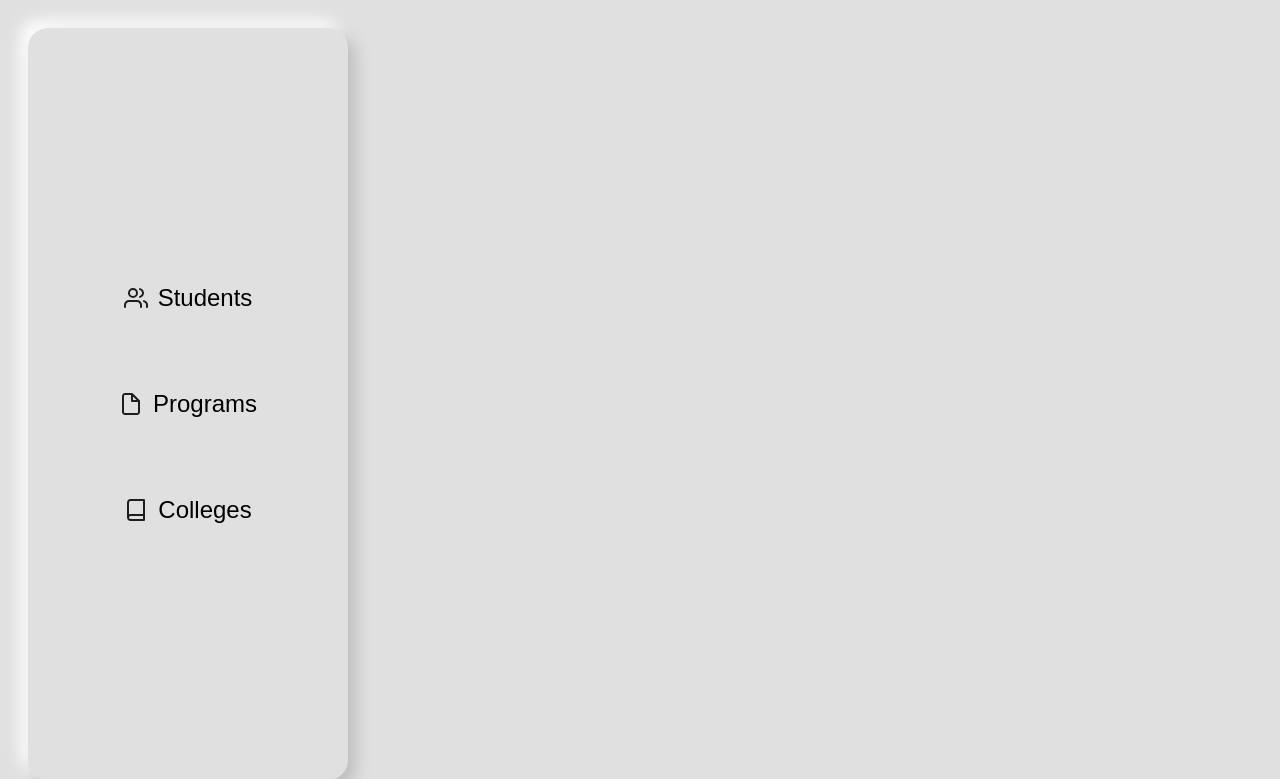
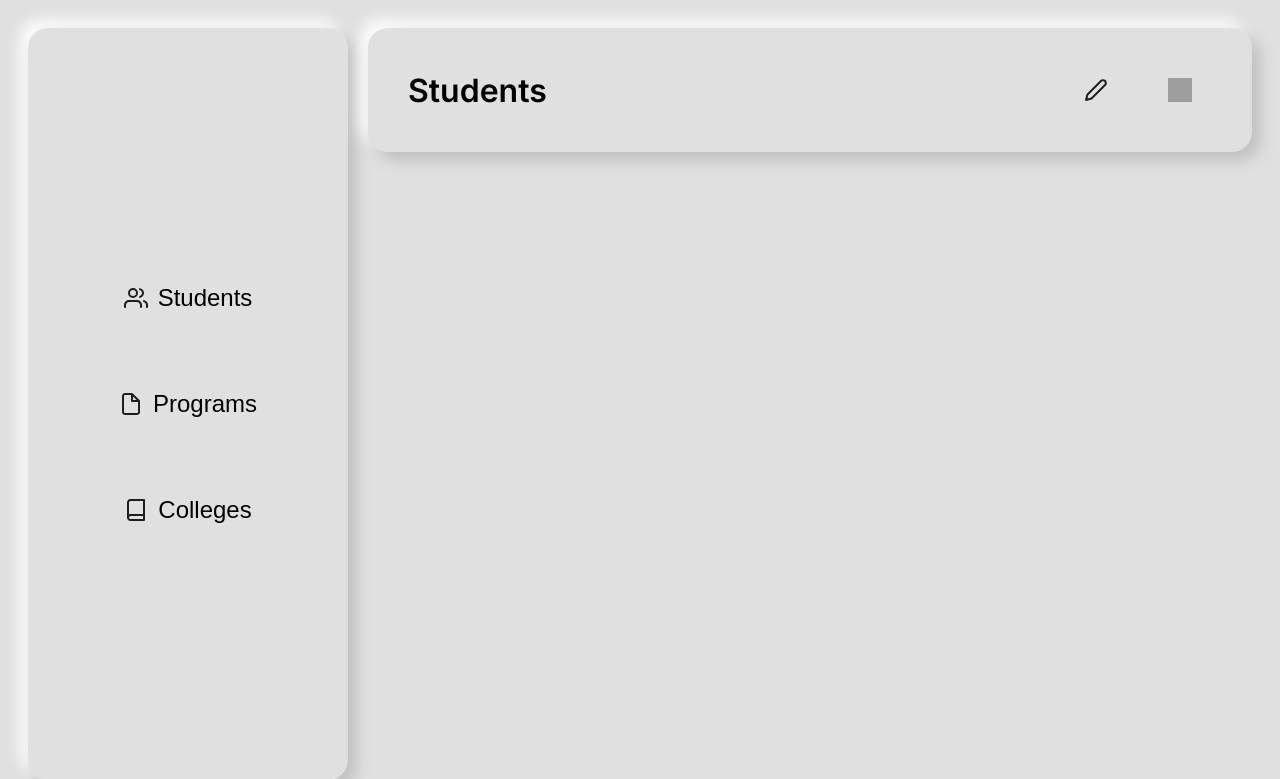
Before and after one commit to BolandoKen/WEB-SSIS, a Flask app: page / in a window 1280 px wide. Shown: the top 779 px of the page. Run offline with Flask 3, Linux system fonts and the light colour scheme; grey boxes are pictures that could not be loaded.

Commit message:
feat(toolbar): added toolbar component and implemented it to contentbox

```diff
--- a/templates/base.html
+++ b/templates/base.html
@@ -6,9 +6,11 @@
     <title>Web SSIS Project</title>
     <!-- Link to CSS -->
     <link rel="stylesheet" href="{{ url_for('static', filename='css/style.css') }}">
+    <script src="{{ url_for('static', filename='js/icons.js') }}"></script>
+
     {% block head %} {% endblock %}
 </head>
-<body>
+<body >
         <header>
         </header>
 
--- /dev/null
+++ b/templates/components/_contentBox.html
@@ -0,0 +1,7 @@
+{% from "components/_toolbarContainer.html" import toolbarContainer %}
+
+{% macro contentBox() %}
+<div class="content-box">
+  {{ toolbarContainer() }}
+</div>
+{% endmacro %}
--- a/templates/components/_toolbar.html
+++ b/templates/components/_toolbar.html
@@ -0,0 +1,11 @@
+{% from "components/_iconButton.html" import iconButton %}
+
+{% macro toolbar() %}
+<div class="toolbar">
+      <p class="title">Students</p>
+    <div class="toolbar-actions">
+      {{ iconButton(href='#', icon='Edit.svg', hover_icon='EditHover.svg')}}
+      {{ iconButton(href='#', icon='Trash.svg', hover_icon='TrashHover.svg')}}
+    </div>
+</div>
+{% endmacro %}
--- /dev/null
+++ b/templates/components/_toolbarContainer.html
@@ -0,0 +1,7 @@
+{% from "components/_toolbar.html" import toolbar %}
+
+{% macro toolbarContainer() %}
+<div class="toolbar-container">
+  {{ toolbar()}}
+</div>
+{% endmacro %}
--- a/templates/index.html
+++ b/templates/index.html
@@ -1,9 +1,10 @@
 {% extends "base.html" %}
 {% from "components/_sidebar.html" import sidebar %}
+{% from "components/_contentBox.html" import contentBox %}
 
 {% block title %}Home | Web SSIS Project{% endblock %}
 
 {% block body %}
     {{ sidebar()}}
-
+    {{ contentBox()}}
 {% endblock %}
```
